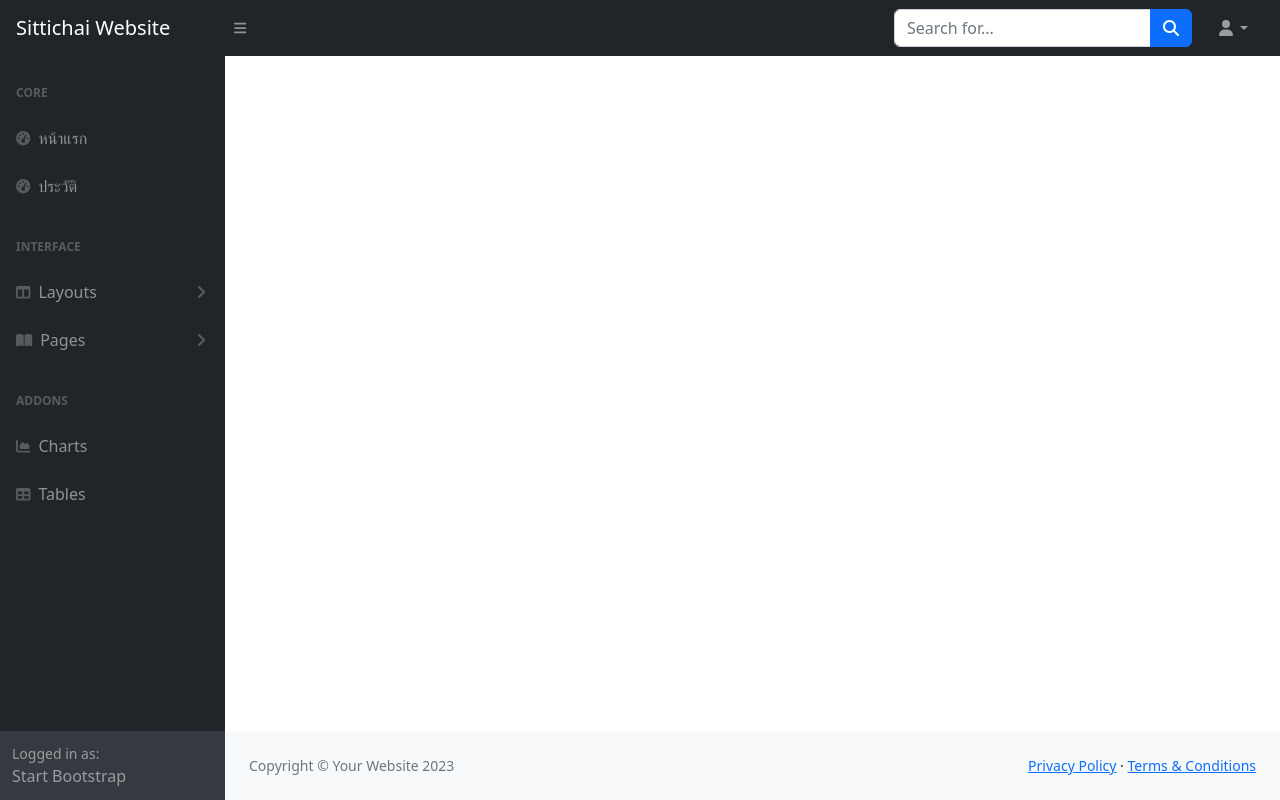
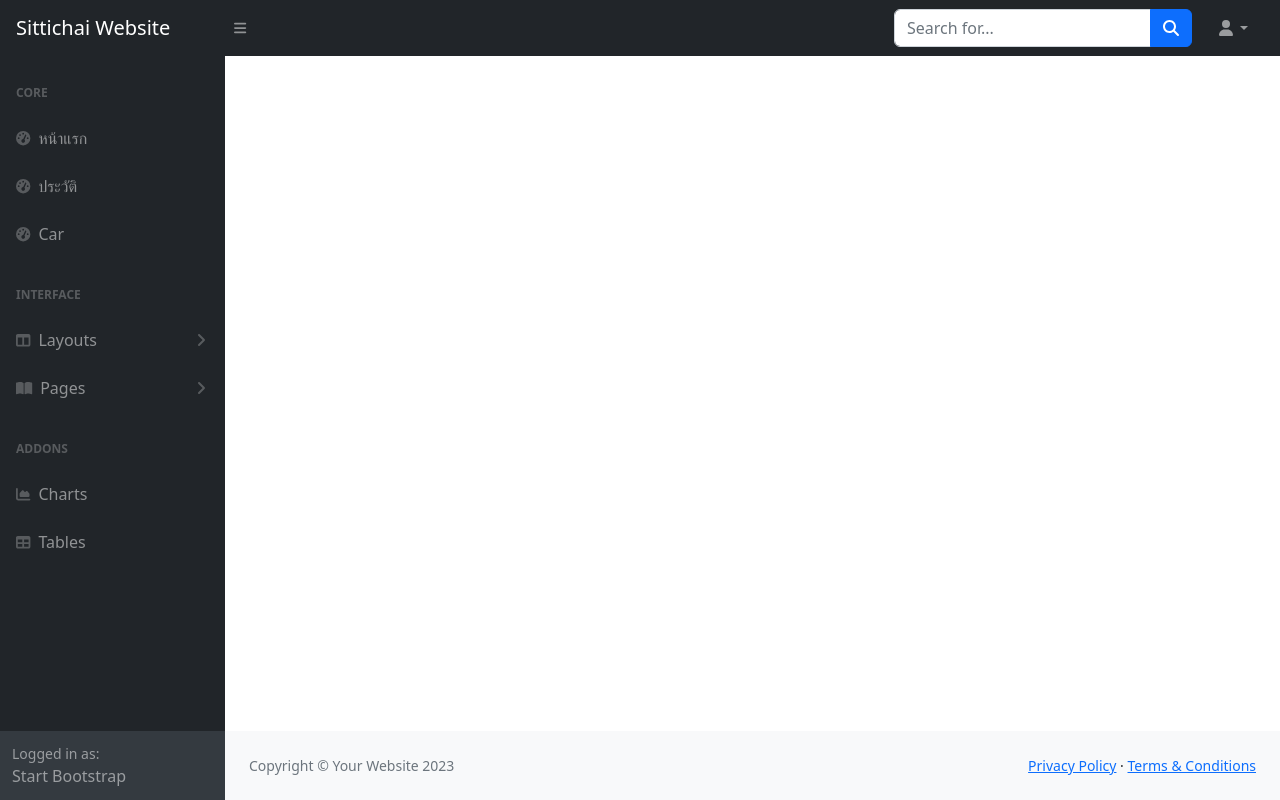
Before and after one commit to tpiyxpxrn/my_web-1, a Django app: page /contact/ in a window 1280 px wide. Run offline with Django 5.2, Linux system fonts and the light colour scheme; some libraries are stand-ins or nearby versions.

```diff
--- a/templates/about.html
+++ b/templates/about.html
@@ -29,8 +29,8 @@
   <div class="row">
       <div class="col">
       <ul class="list-group list-group-flush">
-          <li class="list-group-item">An item</li>
-          <li class="list-group-item">A second item</li>
+          <li class="list-group-item">Lisa</li>
+          <li class="list-group-item">Rose</li>
           <li class="list-group-item">A third item</li>
           <li class="list-group-item">A fourth item</li>
           <li class="list-group-item">And a fifth one</li>
--- a/templates/base.html
+++ b/templates/base.html
@@ -81,17 +81,22 @@
           <div class="sb-sidenav-menu">
             <div class="nav">
               <div class="sb-sidenav-menu-heading">Core</div>
-              <a class="nav-link" href="index.html">
+              <a class="nav-link" href="{% url 'index' %}">
                 <div class="sb-nav-link-icon">
                   <i class="fas fa-tachometer-alt"></i>
                 </div>
                 หน้าแรก
               </a>
-              <a class="nav-link" href="index.html">
+              <a class="nav-link" href="{% url 'about' %}">
                 <div class="sb-nav-link-icon">
                   <i class="fas fa-tachometer-alt"></i>
                 </div>
                 ประวัติ
+              </a><a class="nav-link" href="{% url 'about' %}">
+                <div class="sb-nav-link-icon">
+                  <i class="fas fa-tachometer-alt"></i>
+                </div>
+                Car
               </a>
               <div class="sb-sidenav-menu-heading">Interface</div>
               <a
--- a/webpage/urls.py
+++ b/webpage/urls.py
@@ -3,8 +3,8 @@ from . import views
 
 
 urlpatterns = [
-    path("", views.indexPage),
-    path("about/", views.aboutUs),
+    path("", views.indexPage, name="index"),
+    path("about/", views.aboutUs, name="about"),
     path("contact/", views.contact),
 
 ]
```
